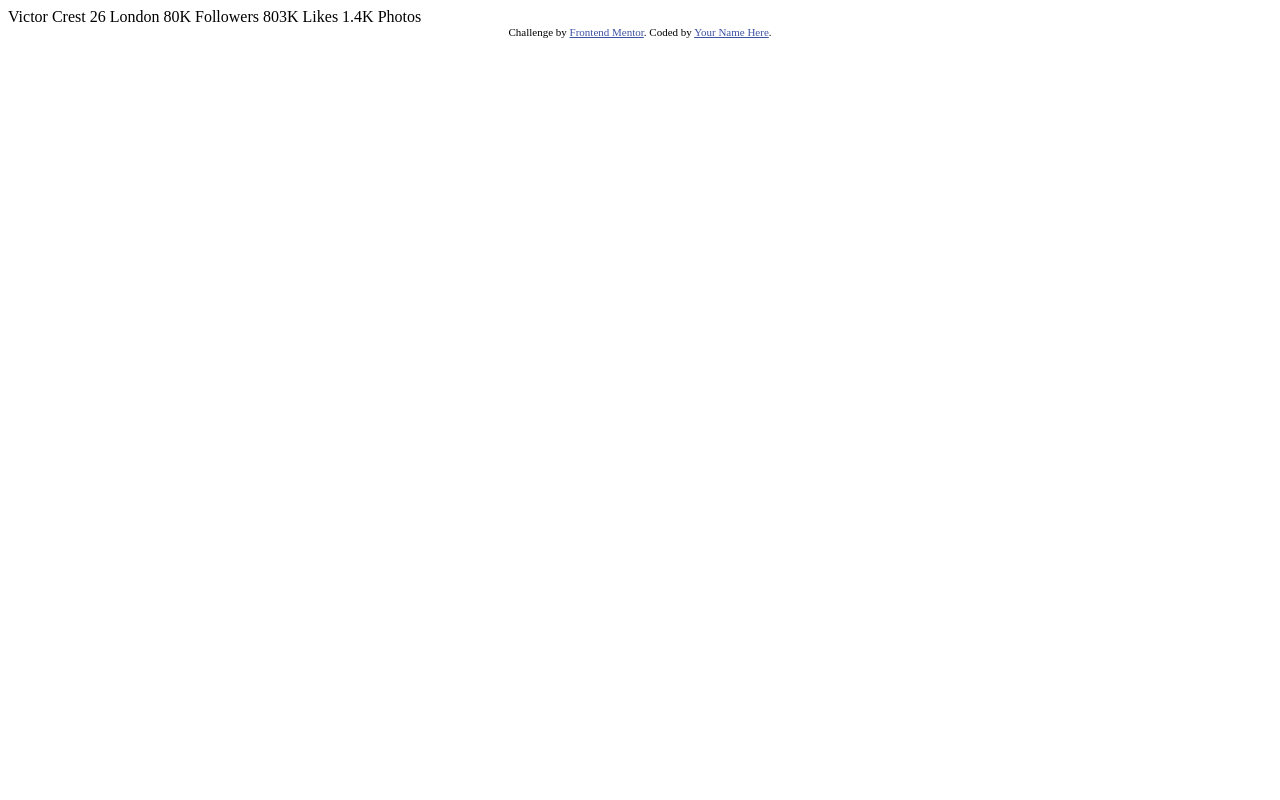
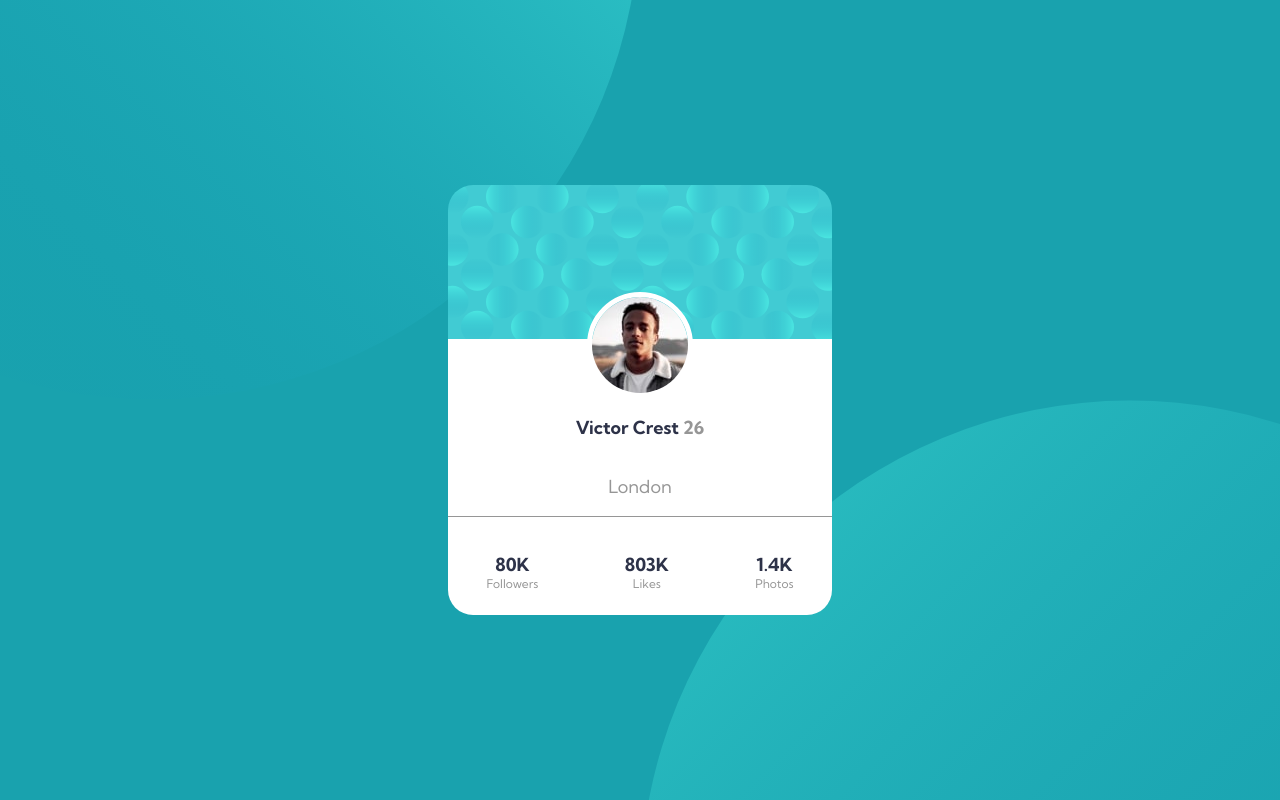
Before and after one commit to KirillKurko/FrontendMentor, a plain HTML site: page ProfileCardComponent/index.html in a window 1280 px wide. Drawn offline with Linux system fonts and the light colour scheme.

Commit message:
ProfileCardCompoenent finished

```diff
--- a/ProfileCardComponent/index.html
+++ b/ProfileCardComponent/index.html
@@ -1,35 +1,43 @@
 <!DOCTYPE html>
 <html lang="en">
 <head>
-  <meta charset="UTF-8">
-  <meta name="viewport" content="width=device-width, initial-scale=1.0"> <!-- displays site properly based on user's device -->
-
-  <link rel="icon" type="image/png" sizes="32x32" href="./images/favicon-32x32.png">
-
-  <title>Frontend Mentor | Profile card component</title>
-
-  <!-- Feel free to remove these styles or customise in your own stylesheet 👍 -->
-  <style>
-    .attribution { font-size: 11px; text-align: center; }
-    .attribution a { color: hsl(228, 45%, 44%); }
-  </style>
+    <meta charset="UTF-8">
+    <meta name="viewport" content="width=device-width, initial-scale=1.0">
+    <title>Profile Card Component</title>
+    <link href="style.css" rel="stylesheet">
+    <link href="https://fonts.googleapis.com/css2?family=Kumbh+Sans:wght@400;700&display=swap" rel="stylesheet">
 </head>
 <body>
-  Victor Crest
-  26
-  London
-
-  80K
-  Followers
-
-  803K
-  Likes
-
-  1.4K
-  Photos
-  <div class="attribution">
-    Challenge by <a href="https://www.frontendmentor.io?ref=challenge" target="_blank">Frontend Mentor</a>.
-    Coded by <a href="#">Your Name Here</a>.
-  </div>
+    <div class="container">
+        <div class="card">
+            <div class="main">
+                <img src="images/image-victor.jpg" class="avatar" alt="avatar image">
+                <p>Victor Crest <span class="age">26</span></p>
+                <p class="location">London</p>
+            </div>
+            <div class="footer">
+                <ul class="footer-info">
+                    <li>
+                        <div>
+                            <p class="item-value">80K</p>
+                            <p class="item-name">Followers</p>
+                        </div>
+                    </li>
+                    <li>
+                        <div>
+                            <p class="item-value">803K</p>
+                            <p class="item-name">Likes</p>
+                        </div>
+                    </li>
+                    <li>
+                        <div>
+                            <p class="item-value">1.4K</p>
+                            <p class="item-name">Photos</p>
+                        </div>
+                    </li>
+                </ul>
+            </div>
+        </div>
+    </div>
 </body>
 </html>
--- /dev/null
+++ b/ProfileCardComponent/style.css
@@ -0,0 +1,80 @@
+body {
+    margin: 0;
+    background-color: hsl(185, 75%, 39%);
+    background-image: url('images/bg-pattern-top.svg'), url('images/bg-pattern-bottom.svg');
+    background-position: right 50vw bottom 50vh, left 50vw top 50vh;;
+    background-repeat: no-repeat, no-repeat;
+    display: flex;
+    flex-direction: column;
+    justify-content: center;
+    height: 100vh;
+    font-size: 18px;
+    color: hsl(229, 23%, 23%);
+    font-weight: 700;
+    box-sizing: border-box;
+    font-family: 'Kumbh Sans', sans-serif;
+}
+
+.card {
+    margin: 0 auto;
+    width: 30%;
+    max-width: 400px;
+    min-width: 300px;
+    background-color: white;
+    border-radius: 25px;
+    background-image: url("images/bg-pattern-card.svg");
+    background-size: 45%;
+    background-repeat: no-repeat;
+    background-size: contain;
+}
+
+.main {
+    display: flex;
+    flex-direction: column;
+    align-items: center;
+    justify-content: center;
+    border-bottom: 1px solid hsl(0, 0%, 59%);
+}
+
+.avatar {
+    margin-top: 28%;
+    border-radius: 50%;
+    border:  5px solid #FFF;
+}
+
+.footer {
+    margin: 0 auto;
+    width: 80%;
+    text-align: center;
+
+}
+
+.footer-info {
+    margin: 0;
+    padding: 0;
+    display: flex;
+    list-style: none;
+    justify-content: space-between;
+}
+
+.item-value {
+    margin-top: 2em;
+    margin-bottom: 0;
+}
+
+.item-name {
+    font-weight: 400;
+    color: hsl(0, 0%, 59%);
+    margin-top: 0;
+    margin-bottom: 2em;
+    font-size: 12px;
+}
+
+.age {
+    color: hsl(0, 0%, 59%);
+}
+
+.location {
+    font-weight: 400;
+    color: hsl(0, 0%, 59%);
+}
```
Also changed, not shown: 1 other file.
